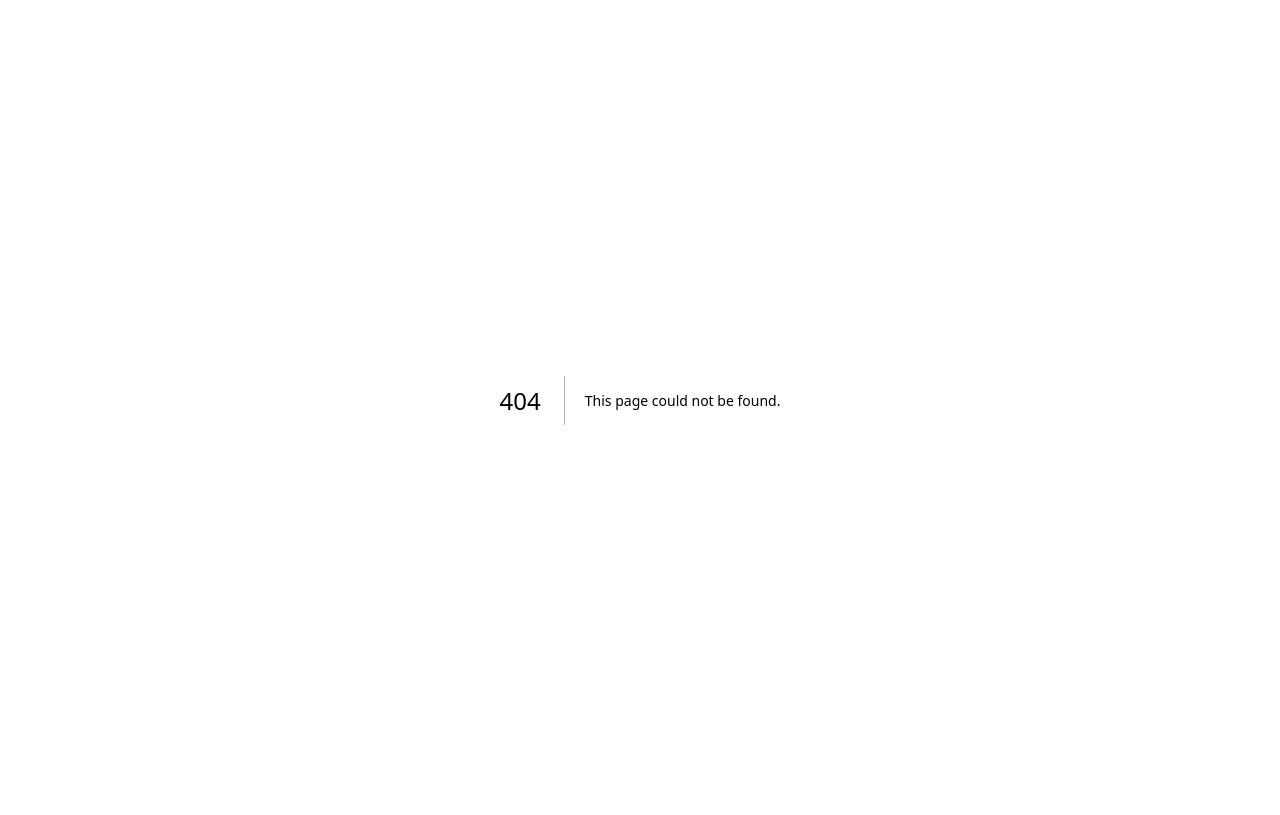
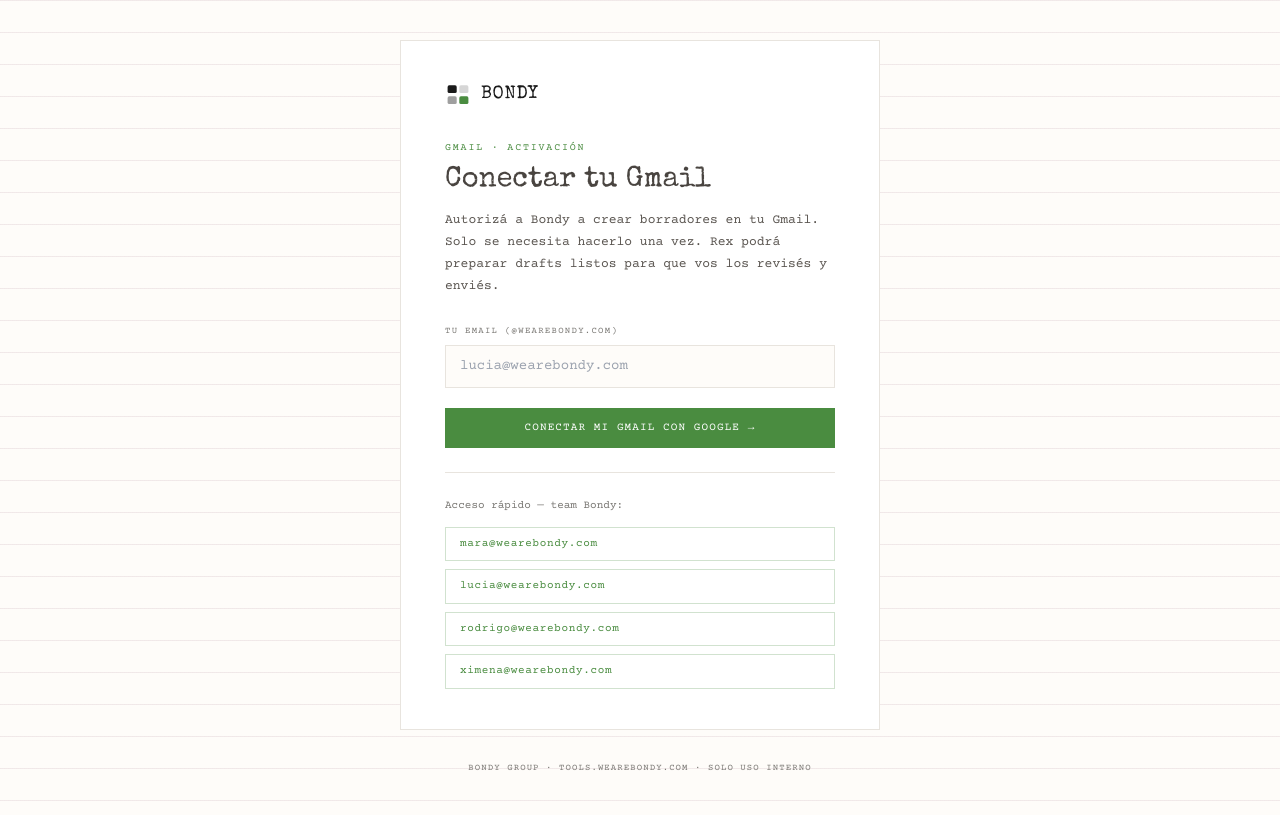
Before and after one commit to Bondy-Group/bondy-tools, a Next.js app: page /gmail/connect in a window 1280 px wide. Before the commit this address had no page. Built offline with nearby package versions, Linux system fonts and the light colour scheme.

Commit message:
feat: /gmail/connect — recruiter self-service page (Bondy brand v4)

```diff
--- /dev/null
+++ b/app/gmail/connect/page.js
@@ -0,0 +1,331 @@
+'use client'
+
+import { useState, useEffect, Suspense } from 'react'
+import { useSearchParams } from 'next/navigation'
+
+// Logo 4 asientos (SVG exacto del brand system v4)
+function BondyLogo({ size = 32 }) {
+  return (
+    <svg width={size} height={size} viewBox="0 0 40 40" fill="none">
+      <rect x="4" y="5" width="14" height="12" rx="2.5" fill="#1A1A1A"/>
+      <rect x="22" y="5" width="14" height="12" rx="2.5" fill="#1A1A1A" opacity=".18"/>
+      <rect x="4" y="22" width="14" height="12" rx="2.5" fill="#1A1A1A" opacity=".42"/>
+      <rect x="22" y="22" width="14" height="12" rx="2.5" fill="#4A8C40"/>
+    </svg>
+  )
+}
+
+const KNOWN_RECRUITERS = [
+  'mara@wearebondy.com',
+  'lucia@wearebondy.com',
+  'rodrigo@wearebondy.com',
+  'ximena@wearebondy.com',
+]
+
+function GmailConnectContent() {
+  const searchParams = useSearchParams()
+  const success = searchParams.get('success')
+  const errorParam = searchParams.get('error')
+  const emailParam = searchParams.get('email')
+
+  const [email, setEmail] = useState('')
+  const [loading, setLoading] = useState(false)
+
+  // Prellenar email si viene en la URL
+  useEffect(() => {
+    if (emailParam) setEmail(decodeURIComponent(emailParam))
+  }, [emailParam])
+
+  const handleConnect = () => {
+    if (!email || !email.includes('@')) return
+    setLoading(true)
+    window.location.href = `/api/gmail/connect?recruiter=${encodeURIComponent(email)}`
+  }
+
+  const errorMessages = {
+    missing_params: 'Parámetros inválidos. Intentá de nuevo.',
+    invalid_state: 'El estado de OAuth es inválido. Intentá de nuevo.',
+    no_recruiter_in_state: 'No se pudo identificar el recruiter. Intentá de nuevo.',
+    token_exchange_failed: 'Error al intercambiar el código con Google. Intentá de nuevo.',
+    no_refresh_token: 'Google no devolvió el token de actualización. Intentá de nuevo.',
+    supabase_save_failed: 'Error al guardar el token. Avisale a Mateo.',
+    access_denied: 'Cancelaste la autorización. Podés intentarlo de nuevo cuando quieras.',
+  }
+
+  const errorMessage = errorMessages[errorParam] || (errorParam ? `Error: ${errorParam}` : null)
+
+  const styles = {
+    page: {
+      minHeight: '100vh',
+      backgroundColor: '#FEFCF9',
+      backgroundImage: `
+        linear-gradient(rgba(210,100,80,0.08) 1px, transparent 1px),
+        linear-gradient(rgba(100,140,200,0.07) 1px, transparent 1px)
+      `,
+      backgroundSize: '100% 32px',
+      display: 'flex',
+      flexDirection: 'column',
+      alignItems: 'center',
+      justifyContent: 'center',
+      padding: '40px 24px',
+      fontFamily: "'Courier Prime', Courier, monospace",
+    },
+    card: {
+      backgroundColor: '#FFFFFF',
+      border: '1px solid #E8E4DE',
+      padding: '40px 44px',
+      maxWidth: '480px',
+      width: '100%',
+    },
+    header: {
+      display: 'flex',
+      alignItems: 'center',
+      gap: '10px',
+      marginBottom: '32px',
+    },
+    wordmark: {
+      fontFamily: "'Special Elite', Georgia, serif",
+      fontSize: '18px',
+      color: '#1A1A1A',
+      letterSpacing: '0.04em',
+    },
+    label: {
+      fontFamily: "'Courier Prime', Courier, monospace",
+      fontSize: '10px',
+      letterSpacing: '0.18em',
+      textTransform: 'uppercase',
+      color: '#4A8C40',
+      display: 'block',
+      marginBottom: '10px',
+    },
+    title: {
+      fontFamily: "'Special Elite', Georgia, serif",
+      fontSize: '1.8rem',
+      color: '#3A3530',
+      lineHeight: '1.1',
+      marginBottom: '12px',
+      opacity: '0.92',
+    },
+    subtitle: {
+      fontFamily: "'Courier Prime', Courier, monospace",
+      fontSize: '13px',
+      color: '#5A5550',
+      lineHeight: '1.7',
+      marginBottom: '28px',
+    },
+    inputLabel: {
+      fontFamily: "'Courier Prime', Courier, monospace",
+      fontSize: '9px',
+      letterSpacing: '0.14em',
+      textTransform: 'uppercase',
+      color: '#7A7874',
+      display: 'block',
+      marginBottom: '6px',
+    },
+    input: {
+      width: '100%',
+      padding: '10px 14px',
+      border: '1px solid #E8E4DE',
+      backgroundColor: '#FEFCF9',
+      fontFamily: "'Courier Prime', Courier, monospace",
+      fontSize: '14px',
+      color: '#1A1A1A',
+      outline: 'none',
+      marginBottom: '20px',
+      boxSizing: 'border-box',
+    },
+    button: {
+      display: 'inline-flex',
+      alignItems: 'center',
+      gap: '8px',
+      fontFamily: "'Courier Prime', Courier, monospace",
+      fontSize: '11px',
+      letterSpacing: '0.10em',
+      textTransform: 'uppercase',
+      backgroundColor: loading ? '#5A5550' : '#4A8C40',
+      color: '#fff',
+      padding: '12px 24px',
+      border: 'none',
+      cursor: loading ? 'not-allowed' : 'pointer',
+      width: '100%',
+      justifyContent: 'center',
+    },
+    successBox: {
+      backgroundColor: 'rgba(74,140,64,0.07)',
+      border: '1px solid rgba(74,140,64,0.25)',
+      borderLeft: '3px solid #4A8C40',
+      padding: '16px 20px',
+      marginBottom: '24px',
+    },
+    errorBox: {
+      backgroundColor: 'rgba(180,60,40,0.06)',
+      border: '1px solid rgba(180,60,40,0.2)',
+      borderLeft: '3px solid #B43C28',
+      padding: '16px 20px',
+      marginBottom: '24px',
+    },
+    messageText: {
+      fontFamily: "'Courier Prime', Courier, monospace",
+      fontSize: '13px',
+      color: '#3A3530',
+      lineHeight: '1.6',
+    },
+    divider: {
+      border: 'none',
+      borderTop: '1px solid #E8E4DE',
+      margin: '24px 0',
+    },
+    hint: {
+      fontFamily: "'Courier Prime', Courier, monospace",
+      fontSize: '11px',
+      color: '#7A7874',
+      lineHeight: '1.6',
+    },
+    quickLinks: {
+      display: 'flex',
+      flexDirection: 'column',
+      gap: '8px',
+      marginTop: '12px',
+    },
+    quickLink: {
+      fontFamily: "'Courier Prime', Courier, monospace",
+      fontSize: '11px',
+      letterSpacing: '0.06em',
+      color: '#4A8C40',
+      cursor: 'pointer',
+      background: 'none',
+      border: '1px solid rgba(74,140,64,0.25)',
+      padding: '8px 14px',
+      textAlign: 'left',
+    },
+    footer: {
+      marginTop: '32px',
+      fontFamily: "'Courier Prime', Courier, monospace",
+      fontSize: '9px',
+      letterSpacing: '0.12em',
+      textTransform: 'uppercase',
+      color: '#7A7874',
+      textAlign: 'center',
+    },
+  }
+
+  return (
+    <div style={styles.page}>
+      <div style={styles.card}>
+        {/* Header */}
+        <div style={styles.header}>
+          <BondyLogo size={26} />
+          <span style={styles.wordmark}>BONDY</span>
+        </div>
+
+        {/* Label + Title */}
+        <span style={styles.label}>Gmail · Activación</span>
+        <h1 style={styles.title}>Conectar tu Gmail</h1>
+        <p style={styles.subtitle}>
+          Autorizá a Bondy a crear borradores en tu Gmail. Solo se necesita hacerlo una vez. Rex podrá preparar drafts listos para que vos los revisés y enviés.
+        </p>
+
+        {/* Success state */}
+        {success && (
+          <div style={styles.successBox}>
+            <p style={{ ...styles.messageText, color: '#2E6B24' }}>
+              ✓ Gmail conectado correctamente.
+              {emailParam && (
+                <><br /><span style={{ opacity: 0.8 }}>{decodeURIComponent(emailParam)}</span></>
+              )}
+              <br />Rex ya puede crear drafts en tu cuenta.
+            </p>
+          </div>
+        )}
+
+        {/* Error state */}
+        {errorMessage && (
+          <div style={styles.errorBox}>
+            <p style={{ ...styles.messageText, color: '#B43C28' }}>
+              {errorMessage}
+            </p>
+          </div>
+        )}
+
+        {/* Form */}
+        {!success && (
+          <>
+            <label style={styles.inputLabel}>Tu email (@wearebondy.com)</label>
+            <input
+              type="email"
+              value={email}
+              onChange={(e) => setEmail(e.target.value)}
+              placeholder="lucia@wearebondy.com"
+              style={styles.input}
+              onKeyDown={(e) => e.key === 'Enter' && handleConnect()}
+            />
+
+            <button
+              onClick={handleConnect}
+              disabled={loading || !email}
+              style={styles.button}
+            >
+              {loading ? 'Redirigiendo a Google...' : 'Conectar mi Gmail con Google →'}
+            </button>
+
+            {/* Quick access para recruiters conocidos */}
+            <hr style={styles.divider} />
+            <p style={styles.hint}>Acceso rápido — team Bondy:</p>
+            <div style={styles.quickLinks}>
+              {KNOWN_RECRUITERS.map((r) => (
+                <button
+                  key={r}
+                  style={styles.quickLink}
+                  onClick={() => setEmail(r)}
+                >
+                  {r}
+                </button>
+              ))}
+            </div>
+          </>
+        )}
+
+        {/* Reconectar si ya está conectado */}
+        {success && (
+          <>
+            <hr style={styles.divider} />
+            <button
+              onClick={() => {
+                window.history.replaceState({}, '', '/gmail/connect')
+                window.location.reload()
+              }}
+              style={{ ...styles.button, backgroundColor: 'transparent', color: '#4A8C40', border: '1px solid rgba(74,140,64,0.35)' }}
+            >
+              Conectar otro Gmail →
+            </button>
+          </>
+        )}
+      </div>
+
+      <p style={styles.footer}>
+        Bondy Group · tools.wearebondy.com · Solo uso interno
+      </p>
+    </div>
+  )
+}
+
+export default function GmailConnectPage() {
+  return (
+    <Suspense fallback={
+      <div style={{
+        minHeight: '100vh',
+        backgroundColor: '#FEFCF9',
+        display: 'flex',
+        alignItems: 'center',
+        justifyContent: 'center',
+        fontFamily: "'Courier Prime', Courier, monospace",
+        fontSize: '13px',
+        color: '#7A7874',
+      }}>
+        Cargando...
+      </div>
+    }>
+      <GmailConnectContent />
+    </Suspense>
+  )
+}
```
